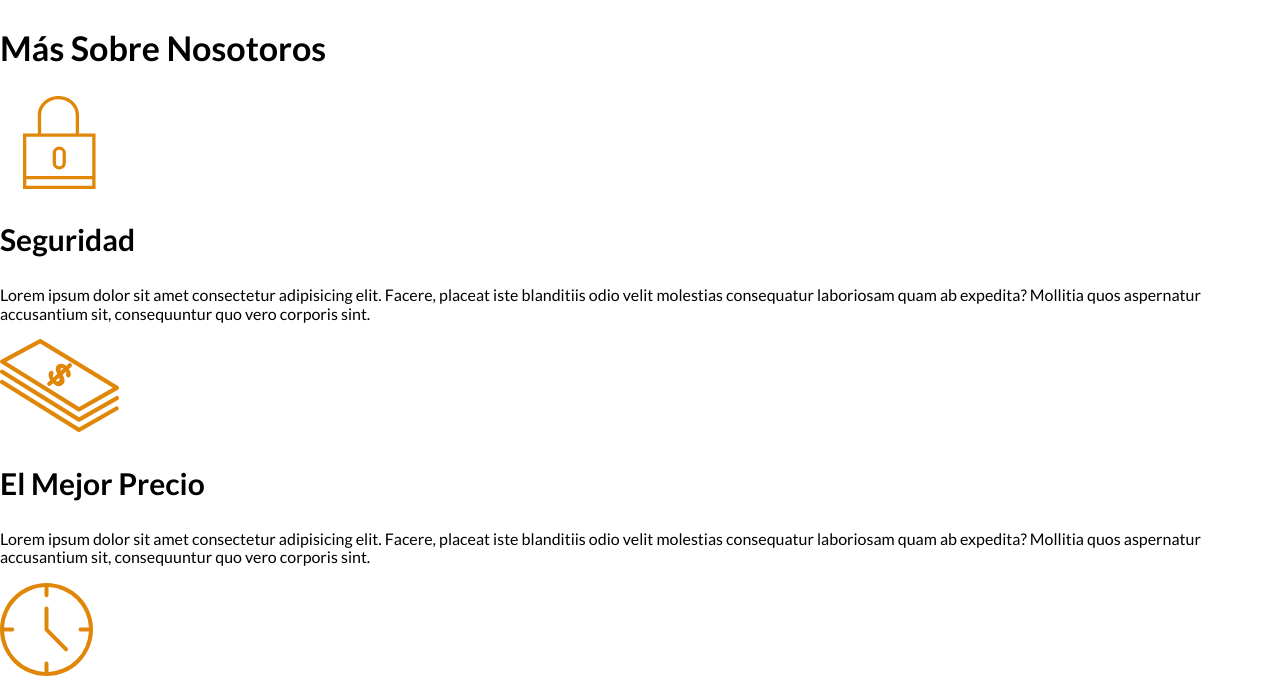
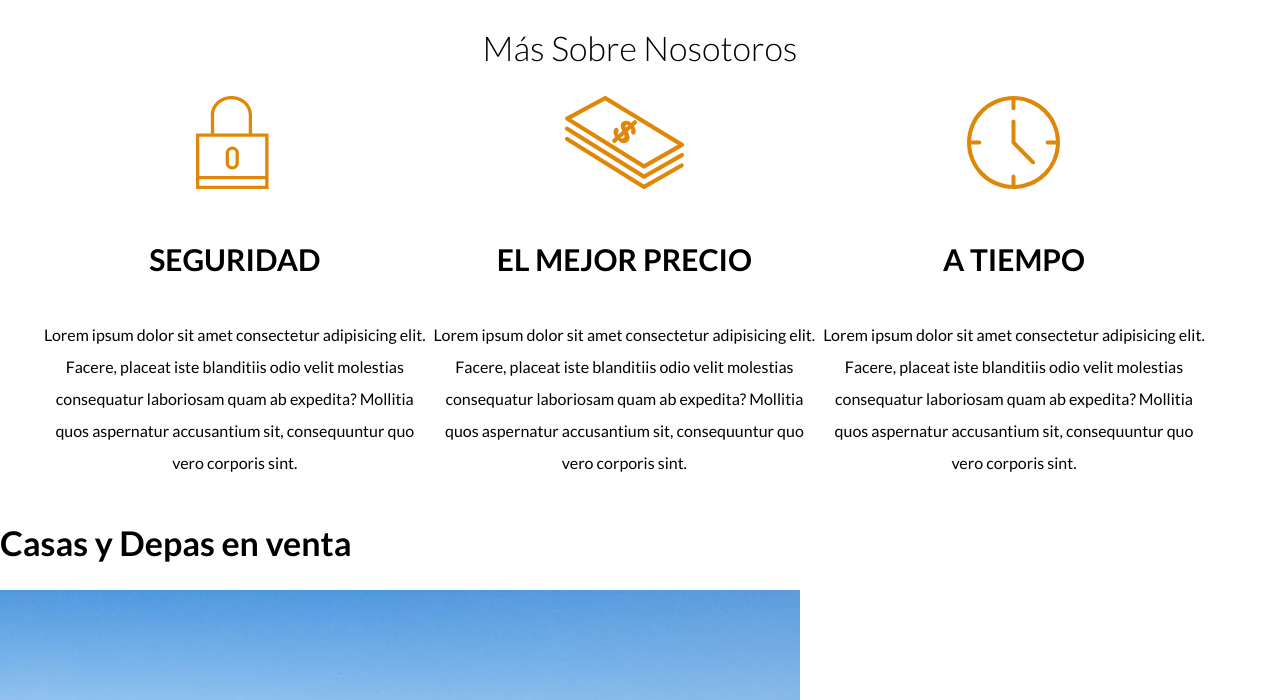
Before and after one commit to chelo-py/proyecto-web, a plain HTML site: page index.html in a window 1280 px wide. Shown: the part 800-1500 px from the top of the page. Drawn offline with Linux system fonts and the light colour scheme.

Commit message:
utilidades en css

```diff
--- a/css/styles.css
+++ b/css/styles.css
@@ -26,10 +26,21 @@ h3 {
 h4 {
   font-size: 2.6rem;
 }
+/** Utilidades **/
+.seccion {
+  margin-top: 2rem;
+  margin-bottom: 2.6rem;
+}
+.fw-300 {
+  font-weight: 300; /* espesura de la fuente */
+}
+.centrar-texto {
+  text-align: center;
+}
+
 /* Header */
 .site-header.inicio {
-  /*background: url(../img/header.jpg); se puede hacer de esta forma también*/
-  background-image: url(../img/header.jpg);
+  background-image: url(../img/header.jpg); /*background: url(../img/header.jpg); se puede hacer de esta forma también*/
   height: 100vh;
   min-height: 60rem;
   background-position: center center;
@@ -76,3 +87,16 @@ el último elemento de su tipo entre un grupo de elementos hermanos.*/
 .navegacion a:last-of-type {
   margin: 0; /* el último elemento no tendrá margen derecho */
 }
+.iconos-nosotros {
+  display: flex;
+}
+.icono {
+  flex-basis: calc(
+    33.3% - 1rem
+  ); /* define el ancho de los elementos, se usa a la par con flex */
+  text-align: center; /* Alineación de texto centrado */
+  line-height: 2;
+}
+.icono h3 {
+  text-transform: uppercase; /* Convierte el texto en mayúsculas */
+}
--- a/index.html
+++ b/index.html
@@ -33,11 +33,10 @@
         <h1>Venta de Casas y Departamentos Exclusivos de lujo</h1>
       </div>
     </header>
-
-    <section>
-      <h2>Más Sobre Nosotoros</h2>
-
-      <div>
+    <section class="contenedor seccion">
+      <h2 class="fw-300 centrar-texto">Más Sobre Nosotoros</h2>
+      <div class="iconos-nosotros">
+        <div class="icono">
           <img src="img/icono1.svg" alt="Icono seguridad" />
           <h3>Seguridad</h3>
           <p>
@@ -48,7 +47,7 @@
           </p>
         </div>
 
-      <div>
+        <div class="icono">
           <img src="img/icono2.svg" alt="Icono precio" />
           <h3>El Mejor Precio</h3>
           <p>
@@ -59,7 +58,7 @@
           </p>
         </div>
 
-      <div>
+        <div class="icono">
           <img src="img/icono3.svg" alt="Icono tiempo" />
           <h3>A Tiempo</h3>
           <p>
@@ -68,6 +67,7 @@
             quam ab expedita? Mollitia quos aspernatur accusantium sit,
             consequuntur quo vero corporis sint.
           </p>
+        </div>
       </div>
     </section>
 
```
Lines whose indentation alone changed are shown as unchanged.
